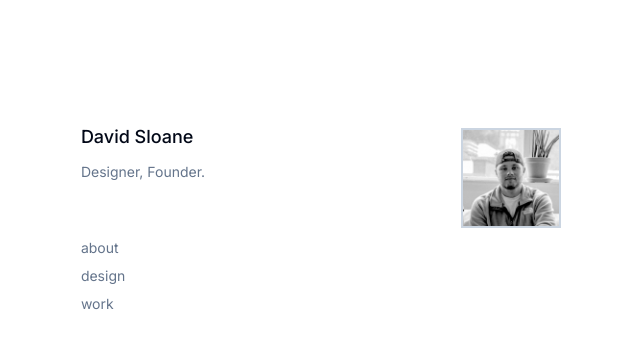
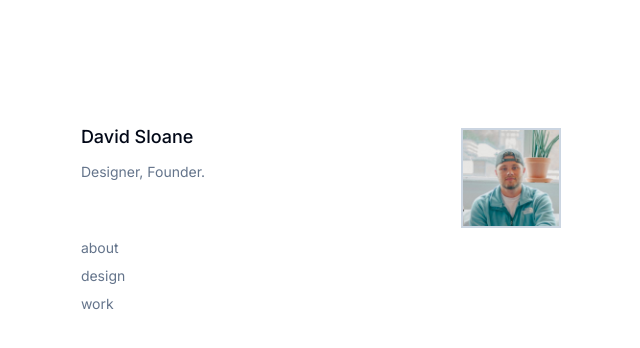
Before and after one commit to dtsloane/sloane-web, a Next.js app: page / in a window 1280 px wide. Shown: the top 348 px of the page, without its empty margins (319-959 px from the left). Built offline with nearby package versions, Linux system fonts and the light colour scheme.

Commit message:
updated image

```diff
--- a/src/app/page.tsx
+++ b/src/app/page.tsx
@@ -31,7 +31,7 @@ export default function Home() {
       </div>
       <div className="ml-4 md:ml-64 mt-0 flex-shrink-0 w-[100px] h-[100px] border-2 border-slate-300 relative">
         <Image
-          src="/BW-david.profile  copy.jpeg"
+          src="/david.profile  copy.jpeg"
           alt="Profile Picture"
           layout="fill"
           style={{ objectFit: 'cover', width: '100%', height: '100%' }}
```
